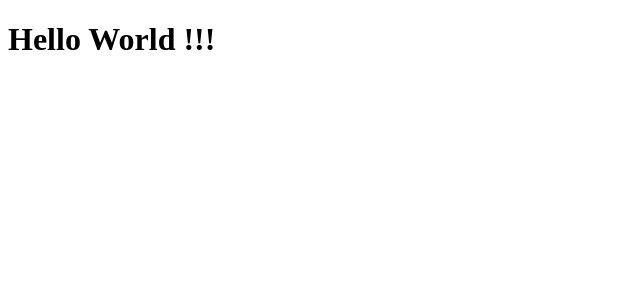
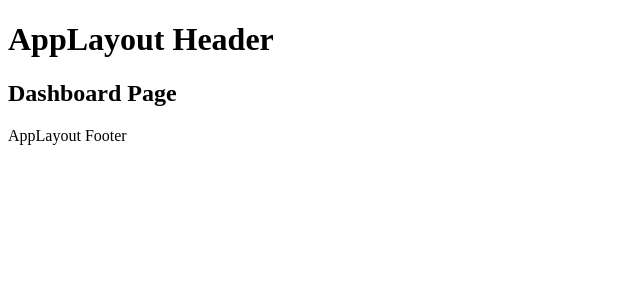
Before and after one commit to rramires/tailwind, a React (Vite) app: page / in a window 1280 px wide. Shown: the top 300 px of the page, without its empty margins (0-640 px from the left). Built offline with nearby package versions, Linux system fonts and the light colour scheme.

Commit message:
feat: add routing and layout components with react-router integration

```diff
--- a/package.json
+++ b/package.json
@@ -13,7 +13,8 @@
   },
   "dependencies": {
     "react": "^19.2.4",
-    "react-dom": "^19.2.4"
+    "react-dom": "^19.2.4",
+    "react-router": "^7.14.0"
   },
   "devDependencies": {
     "@eslint/js": "^9.39.4",
--- a/src/App.tsx
+++ b/src/App.tsx
@@ -1,7 +1,7 @@
+import { RouterProvider } from 'react-router'
+
+import { router } from './routes'
+
 export function App() {
-	return (
-		<>
-			<h1>Hello World !!!</h1>
-		</>
-	)
+	return <RouterProvider router={router} />
 }
--- /dev/null
+++ b/src/pages/_layouts/app.tsx
@@ -0,0 +1,18 @@
+import { Outlet } from 'react-router'
+
+export function AppLayout() {
+	return (
+		<>
+			<header>
+				<h1>AppLayout Header</h1>
+			</header>
+			<main>
+				{/* Content will change here */}
+				<Outlet />
+			</main>
+			<footer>
+				<p>AppLayout Footer</p>
+			</footer>
+		</>
+	)
+}
--- /dev/null
+++ b/src/pages/_layouts/auth.tsx
@@ -0,0 +1,18 @@
+import { Outlet } from 'react-router'
+
+export function AuthLayout() {
+	return (
+		<>
+			<header>
+				<h1>AuthLayout</h1>
+			</header>
+			<main>
+				{/* Content will change here */}
+				<Outlet />
+			</main>
+			<footer>
+				<p>AuthLayout Footer</p>
+			</footer>
+		</>
+	)
+}
--- /dev/null
+++ b/src/pages/app/dashboard.tsx
@@ -0,0 +1,4 @@
+export function Dashboard() {
+	// throw new Error('Simulação de erro no Dashboard')
+	return <h2>Dashboard Page</h2>
+}
--- /dev/null
+++ b/src/pages/auth/sign-in.tsx
@@ -0,0 +1,4 @@
+export function SignIn() {
+	// throw new Error('Simulação de erro no SignIn')
+	return <h2>SignIn Page</h2>
+}
--- /dev/null
+++ b/src/pages/e404.tsx
@@ -0,0 +1,10 @@
+export function NotFound() {
+	return (
+		<div>
+			<h1>404 - Página não encontrada</h1>
+			<h3>
+				Voltar para a <a href='/'>página inicial</a>
+			</h3>
+		</div>
+	)
+}
--- /dev/null
+++ b/src/pages/error.tsx
@@ -0,0 +1,21 @@
+import { useRouteError } from 'react-router'
+
+interface RouteError {
+	statusText?: string
+	message?: string
+}
+
+export function ErrorPage() {
+	const error = useRouteError() as RouteError
+	console.error(error)
+
+	return (
+		<div id='error-page'>
+			<h1>Oops!</h1>
+			<p>Desculpe, ocorreu um erro.</p>
+			<p>
+				<i>{error.statusText || error.message}</i>
+			</p>
+		</div>
+	)
+}
--- /dev/null
+++ b/src/routes.tsx
@@ -0,0 +1,31 @@
+import { createBrowserRouter } from 'react-router'
+
+import { AppLayout } from './pages/_layouts/app'
+import { AuthLayout } from './pages/_layouts/auth'
+import { Dashboard } from './pages/app/dashboard'
+import { SignIn } from './pages/auth/sign-in'
+import { NotFound } from './pages/e404'
+import { ErrorPage } from './pages/error'
+
+export const router = createBrowserRouter([
+	{
+		path: '/',
+		errorElement: <ErrorPage />,
+		children: [
+			{
+				path: '/',
+				element: <AppLayout />,
+				children: [{ index: true, element: <Dashboard /> }],
+			},
+			{
+				path: '/sign-in',
+				element: <AuthLayout />,
+				children: [{ index: true, element: <SignIn /> }],
+			},
+		],
+	},
+	{
+		path: '*',
+		element: <NotFound />,
+	},
+])
```
Also changed, not shown: 1 other file (tests, documents, lock files or other folders).
